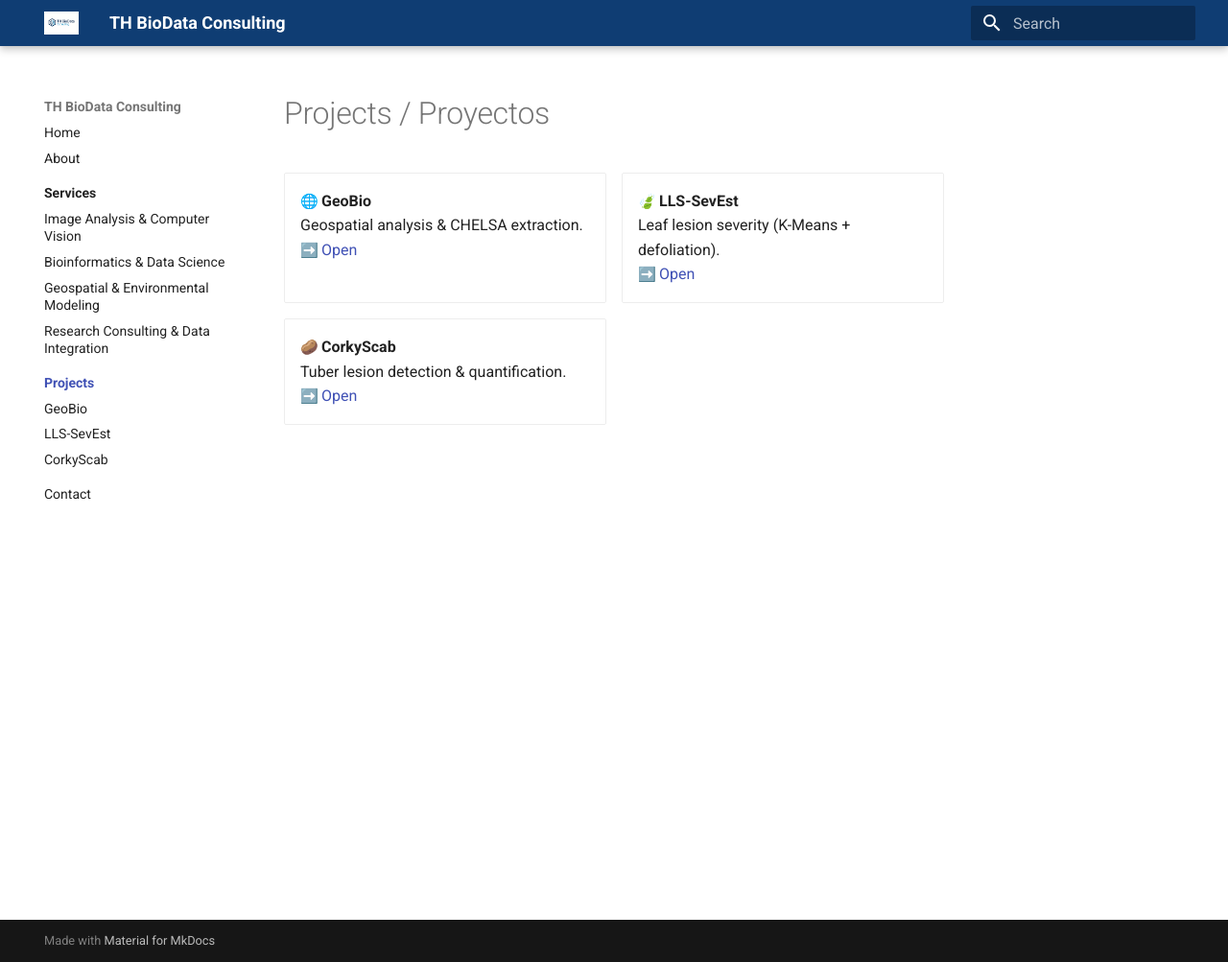
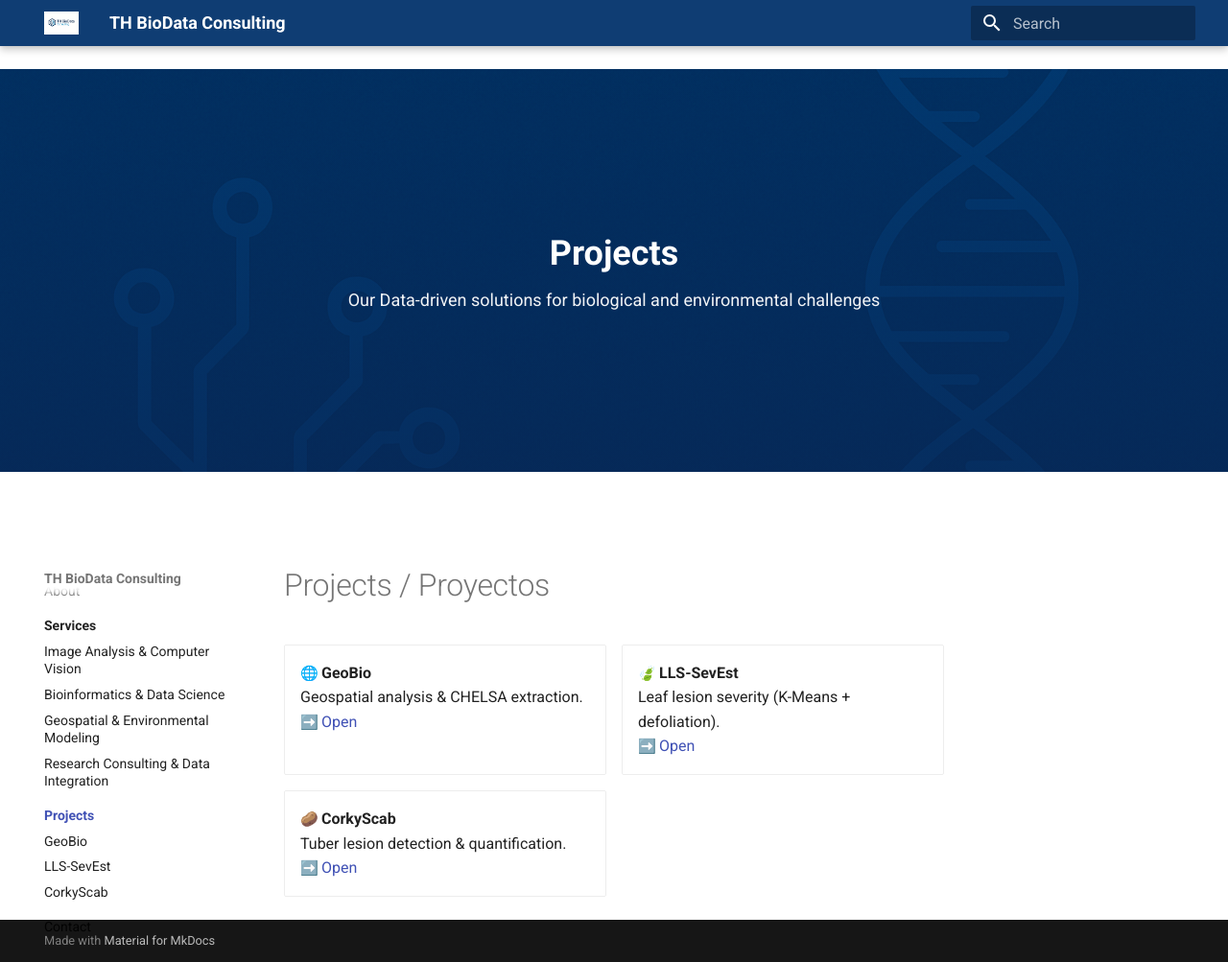
Before and after one commit to TH-BioData/th-biodata.github.io, an MkDocs documentation site: the page built from docs/projects/index.md, in a window 1280 px wide and 1003 px high. Shown: the whole window at 96% size. Built offline with MkDocs 1.6.1 and Material for MkDocs 9.7.7, drawn with Linux system fonts in a browser that asks for light colours; emoji names are drawn with the system emoji font.

Commit message:
Update index.md

```diff
--- a/docs/projects/index.md
+++ b/docs/projects/index.md
@@ -1,4 +1,13 @@
 # Projects / Proyectos
+<div class="hero hero--full">
+  <div class="hero__bg"></div>
+  <div class="hero__content">
+    <div>
+      <div class="hero__title">Projects</div>
+      <div class="hero__tag">Our Data-driven solutions for biological and environmental challenges</div>
+    </div>
+  </div>
+</div>
 
 <div class="grid cards" markdown="1">
 
```
